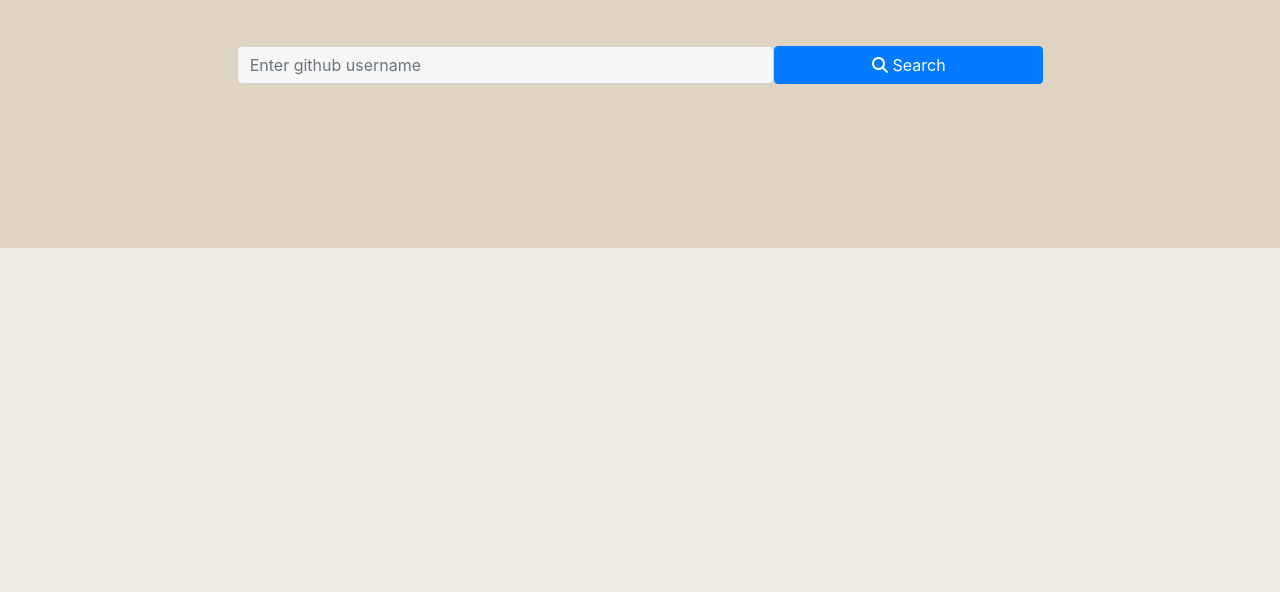
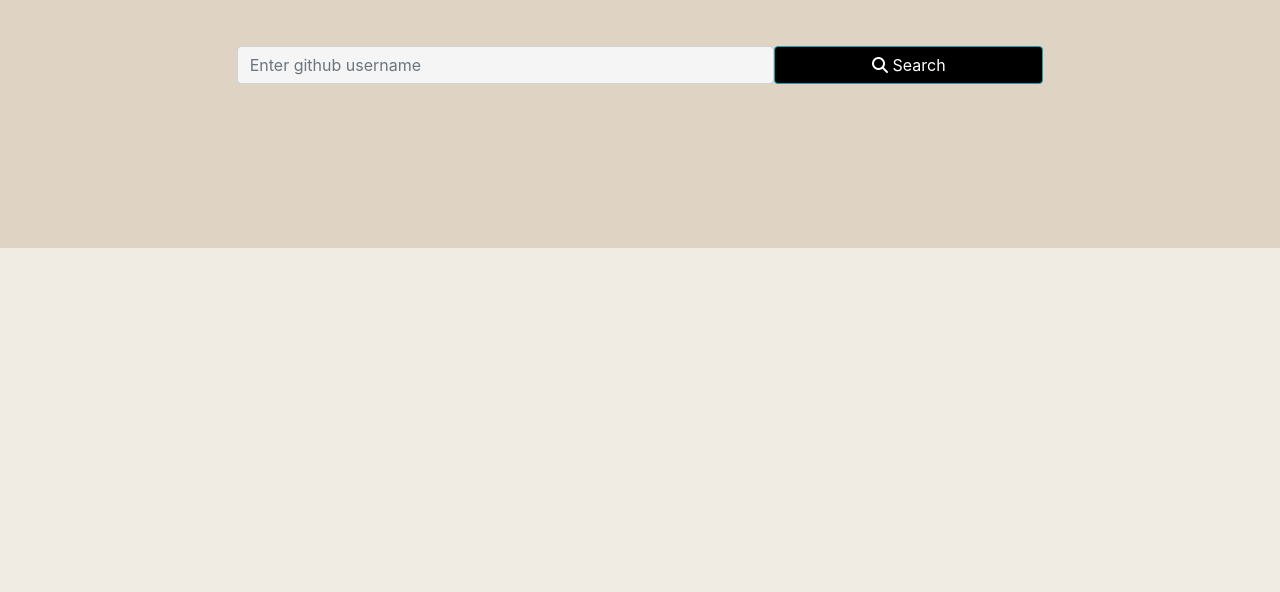
Before and after one commit to chetas11/FetchGitHubUsers, a plain HTML site: page index.html in a window 1280 px wide. Shown: the part 208-800 px from the top of the page. Drawn offline with nearby package versions, Linux system fonts and the light colour scheme; a web font is replaced by a local one.

Commit message:
add styles

```diff
--- a/index.html
+++ b/index.html
@@ -23,7 +23,7 @@
         <input class="form-control" type="text" name="search" placeholder="Enter github username" id="search">
         </div>
         <div class="col-lg-4  p-0">
-        <button class="btn btn-primary" id="submit"><i class="fas fa-search"></i> Search</button>
+        <button class="btn btn-info" id="submit"><i class="fas fa-search"></i> Search</button>
         </div>
             </div>
         <p class="details" id="Name"></p>
--- a/styles.css
+++ b/styles.css
@@ -17,7 +17,11 @@ input,
 }
 
 input[type="text"] {
-  background-color: #f6f6f6;
+  background-color: whitesmoke;
+}
+
+.btn {
+  background-color: black;
 }
 
 .details {
```
